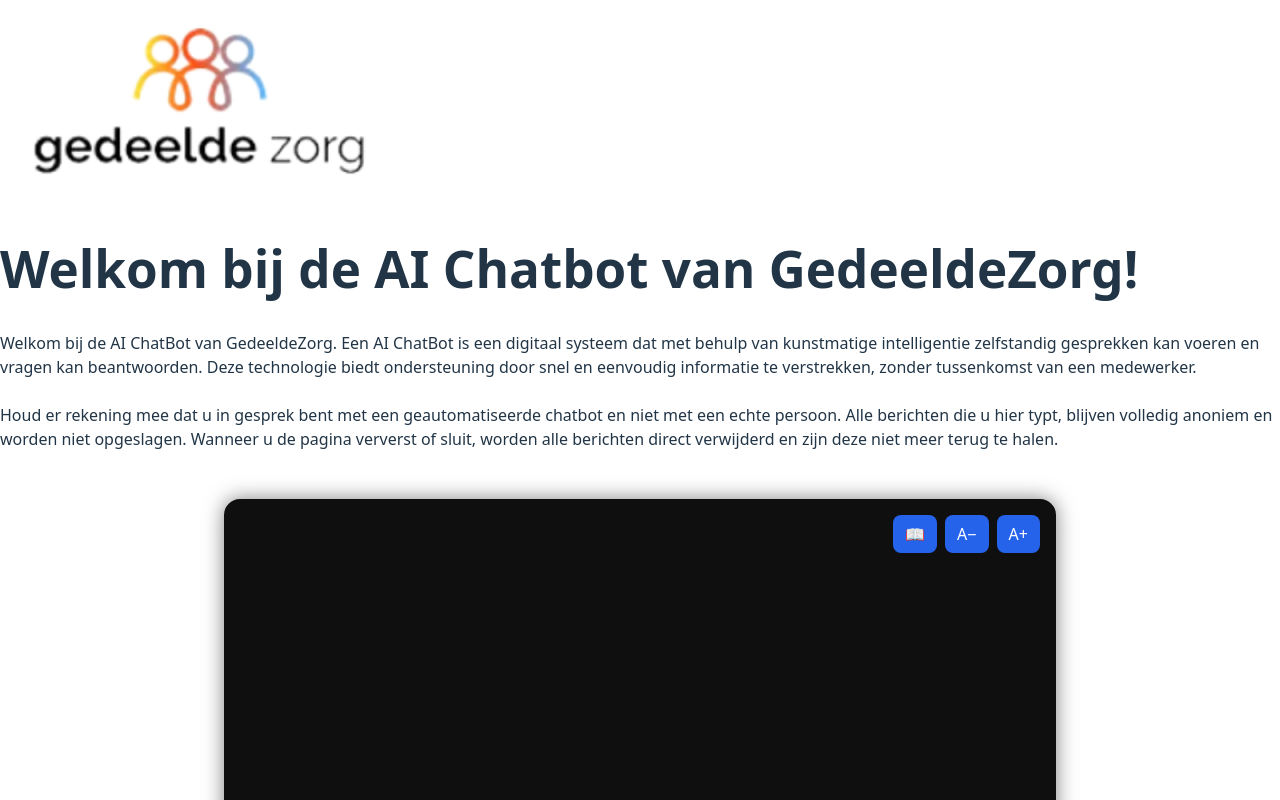
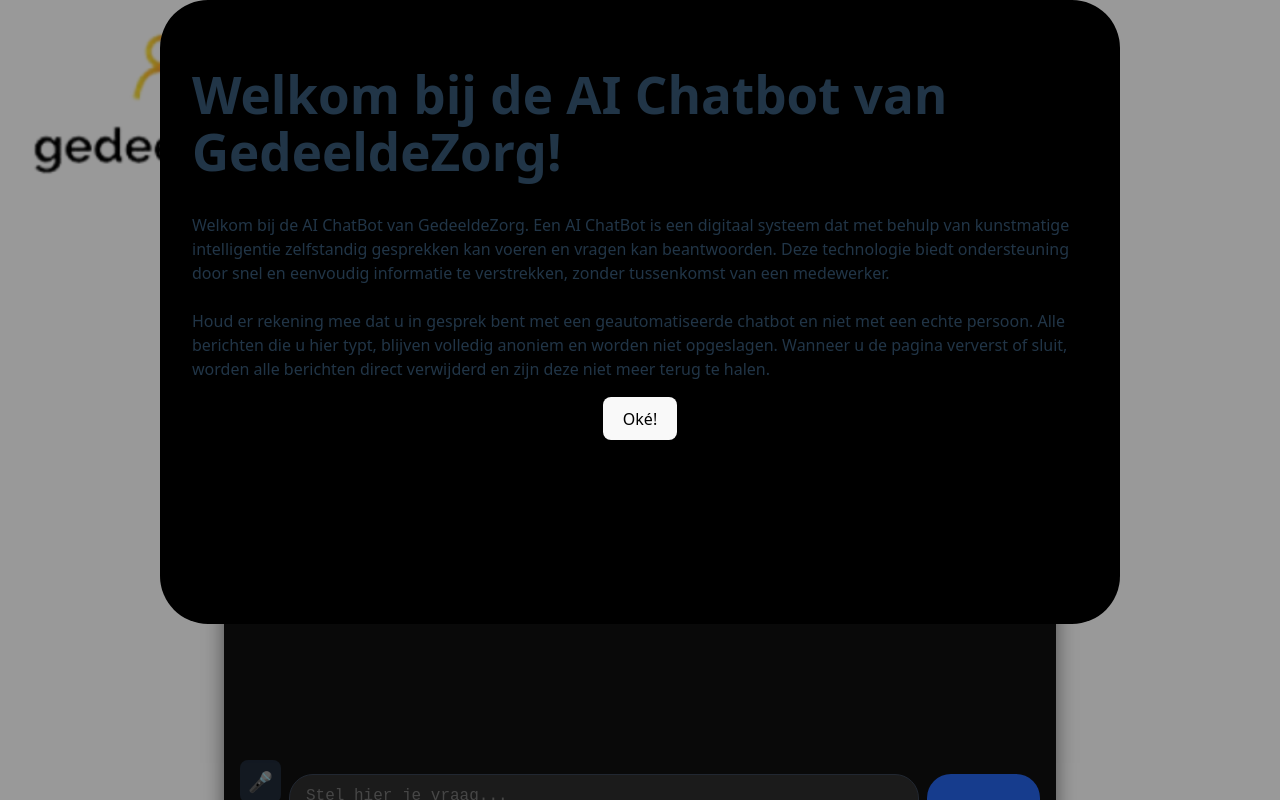
Before and after one commit to bluefire0009/Team3-Project-D-A.I.-Chatbot, a React (Vite) app in the folder FrontEnd/AIChatBot/: page / in a window 1280 px wide. Shown: the top 800 px of the page. Built offline with nearby package versions, Linux system fonts and the light colour scheme; a web font is replaced by a local one.

Commit message:
Information now appears in dialogue box on page load

```diff
--- a/FrontEnd/AIChatBot/src/App.tsx
+++ b/FrontEnd/AIChatBot/src/App.tsx
@@ -2,10 +2,11 @@
 // import ChatInput from "./Components/ChatInput";
 import ChatWindow from "./Components/ChatWindow";
 import Logo from './assets/Logo.png';
+import InfoModal from './Components/InfoModal';
 
 function App() {
   return (
-    <div className="relative min-h-screen bg-gray-900 flex items-center justify-center px-4 py-8">
+    <div className="content">
 
       {/* Logo rechtsboven */}
       <header className="absolute top-4 right-4">
@@ -13,24 +14,7 @@
       </header>
 
       <div className="w-full max-w-4xl flex flex-col gap-6">
-
-        {/* Introtekst */}
-        <div className="text-white text-center space-y-4">
-          <h1 className="text-3xl font-bold">
-            Welkom bij de AI Chatbot van GedeeldeZorg!
-          </h1>
-          <p className="text-base max-w-3xl mx-auto">
-            Welkom bij de AI ChatBot van GedeeldeZorg.
-            Een AI ChatBot is een digitaal systeem dat met behulp van kunstmatige intelligentie zelfstandig gesprekken kan voeren
-            en vragen kan beantwoorden. Deze technologie biedt ondersteuning door snel en eenvoudig informatie te verstrekken,
-            zonder tussenkomst van een medewerker.
-            <br /><br />
-            Houd er rekening mee dat u in gesprek bent met een geautomatiseerde chatbot en niet met een echte persoon.
-            Alle berichten die u hier typt, blijven volledig anoniem en worden niet opgeslagen. Wanneer u de pagina ververst of sluit,
-            worden alle berichten direct verwijderd en zijn deze niet meer terug te halen.
-          </p>
-        </div>
-
+        <InfoModal/>
         {/* Chatvenster */}
         <div className="flex justify-center">
           <ChatWindow />
--- a/FrontEnd/AIChatBot/src/Components/ChatWindow.tsx
+++ b/FrontEnd/AIChatBot/src/Components/ChatWindow.tsx
@@ -76,16 +76,7 @@
       console.error("Fout bij verzenden van bericht naar server:", error);
     }
 
-    // Simulate bot reply after 1.5 seconds
-    setTimeout(() => {
-      // const botReply: Message = {
-      //   id: Date.now() + 1,
-      //   text: "Dit is een voorbeeldantwoord van de bot!",
-      //   sender: "bot",
-      // };
-      // setMessages((prev) => [...prev, botReply]);
-      // setIsTyping(false);
-    }, 1500);
+
   };
 
   // Scroll to bottom when new message is added
--- /dev/null
+++ b/FrontEnd/AIChatBot/src/Components/InfoModal.tsx
@@ -0,0 +1,35 @@
+import { useState } from "react";
+import "../Styling/App.css";
+
+export default function ChatInput() {
+  const [showing, setShowing] = useState(true);
+
+  if (showing) {
+    return (
+        <div className="modal">
+            <div className="modal-content text-white text-center space-y-4">
+              <h1 className="text-3xl font-bold">
+                Welkom bij de AI Chatbot van GedeeldeZorg!
+              </h1>
+              <p className="text-base max-w-3xl mx-auto">
+                Welkom bij de AI ChatBot van GedeeldeZorg.
+                Een AI ChatBot is een digitaal systeem dat met behulp van kunstmatige intelligentie zelfstandig gesprekken kan voeren
+                en vragen kan beantwoorden. Deze technologie biedt ondersteuning door snel en eenvoudig informatie te verstrekken,
+                zonder tussenkomst van een medewerker.
+                <br /><br />
+                Houd er rekening mee dat u in gesprek bent met een geautomatiseerde chatbot en niet met een echte persoon.
+                Alle berichten die u hier typt, blijven volledig anoniem en worden niet opgeslagen. Wanneer u de pagina ververst of sluit,
+                worden alle berichten direct verwijderd en zijn deze niet meer terug te halen.
+              </p>
+              <div className="modal-buttons">
+                <button className="modal-confirm" onClick={() => setShowing(false)}>Oké!</button>
+              </div>
+            </div>
+        </div>
+
+      );
+  } else {
+    return;
+  }
+
+}
--- a/FrontEnd/AIChatBot/src/Styling/App.css
+++ b/FrontEnd/AIChatBot/src/Styling/App.css
@@ -76,3 +76,32 @@
   height: 48px;
   width: auto;
 }
+
+
+.modal {
+  position: fixed; /* Stay in place */
+  z-index: 1; /* Sit on top */
+  left: 0;
+  top: 0;
+  width: 100%; /* Full width */
+  height: 100%; /* Full height */
+  overflow: auto; /* Enable scroll if needed */
+  background-color: rgb(0,0,0); /* Fallback color */
+  background-color: rgba(0,0,0,0.4); /* Black w/ opacity */
+}
+.modal-content {
+  margin: 0 auto;
+  width: 70%;
+  height: 70%;
+  background-color: black;
+  border-radius: 3rem;
+  padding: 2rem;
+}
+.modal-buttons {
+  margin: 0 auto;
+  width: min-content;
+}
+
+.content {
+  width: 100vw;
+}
```
